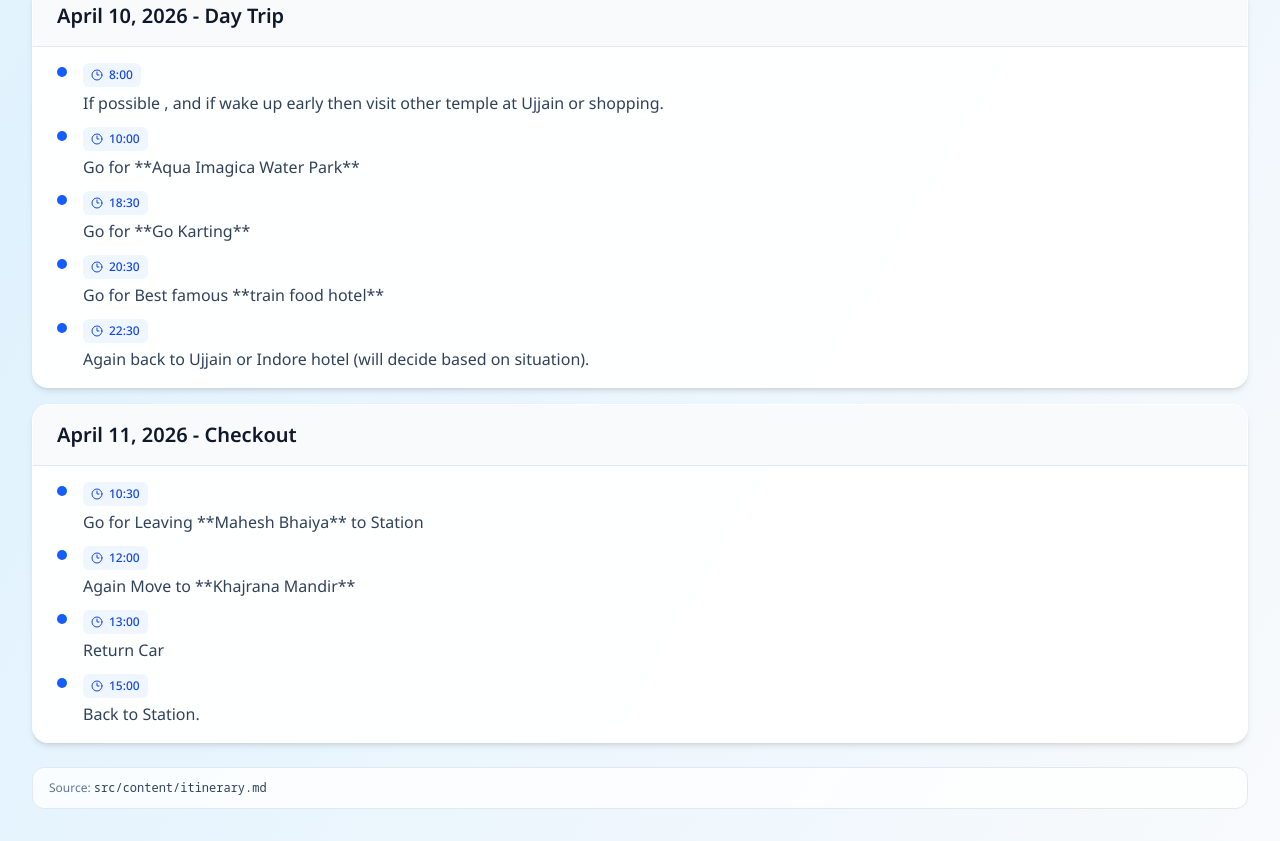
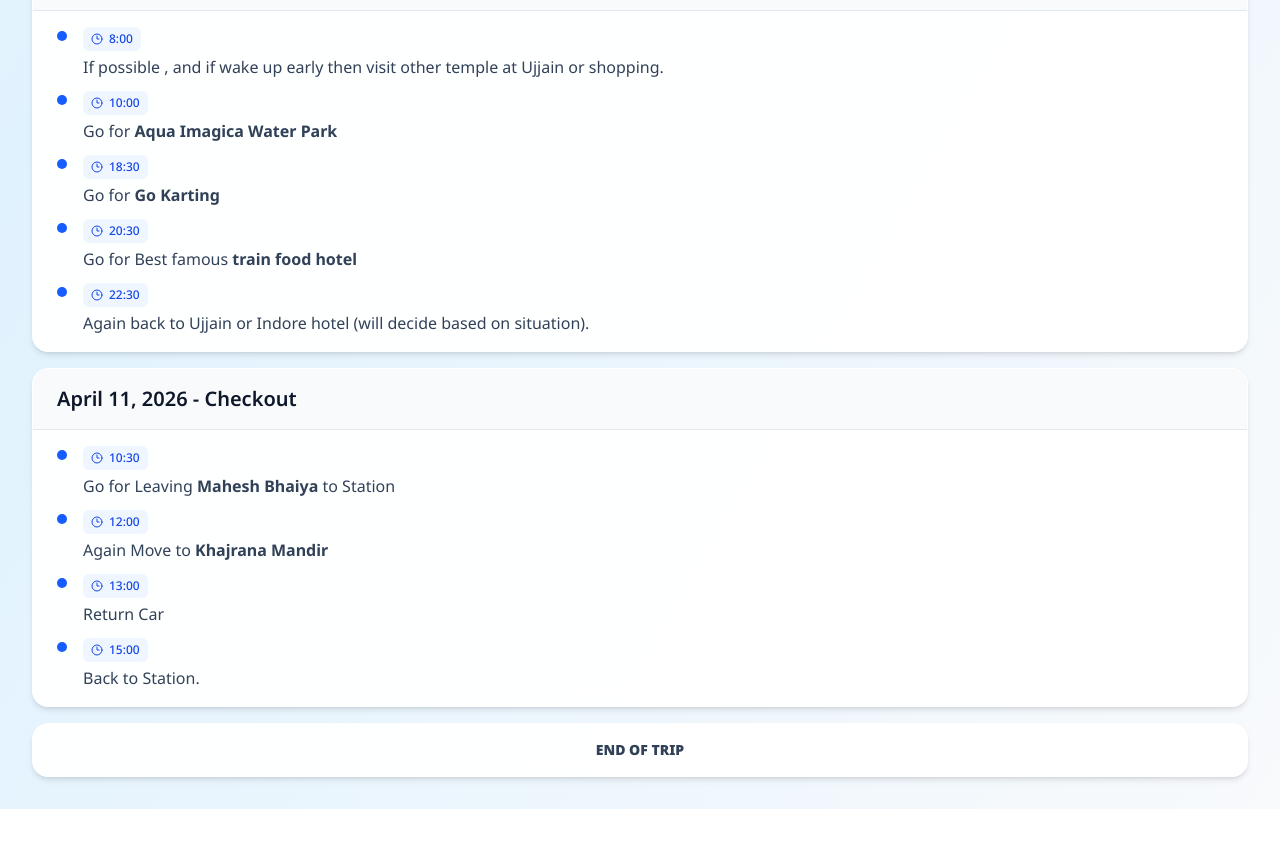
Before and after one commit to viplove11/expense_atlas, a Next.js app: page /itinerary in a window 1280 px wide. Shown: the part 1417-2258 px from the top of the page. After the commit the page ends 2226 px from the top, so only its background shows below. Built offline with nearby package versions, Linux system fonts and the light colour scheme; no server answers.

Commit message:
updated api spinner loading

```diff
--- a/src/app/auth/register/page.js
+++ b/src/app/auth/register/page.js
@@ -3,7 +3,7 @@
 import { useState } from 'react';
 import { useRouter } from 'next/navigation';
 import Link from 'next/link';
-import { UserPlus, ShieldCheck } from 'lucide-react';
+import { Loader2, UserPlus, ShieldCheck } from 'lucide-react';
 
 export default function Register() {
   const [name, setName] = useState('');
@@ -11,13 +11,17 @@ export default function Register() {
   const [password, setPassword] = useState('');
   const [error, setError] = useState('');
   const [success, setSuccess] = useState('');
+  const [isLoading, setIsLoading] = useState(false);
   const router = useRouter();
 
   const handleSubmit = async (e) => {
     e.preventDefault();
+    if (isLoading) return;
     setError('');
     setSuccess('');
+    setIsLoading(true);
 
+    try {
       const res = await fetch('/api/auth/register', {
         method: 'POST',
         headers: { 'Content-Type': 'application/json' },
@@ -31,6 +35,9 @@ export default function Register() {
         setTimeout(() => router.push('/auth/signin'), 2000);
       } else {
         setError(data.error);
+      }
+    } finally {
+      setIsLoading(false);
     }
   };
 
@@ -57,6 +64,7 @@ export default function Register() {
                   className="appearance-none relative block w-full"
                   placeholder="Full Name"
                   value={name}
+                  disabled={isLoading}
                   onChange={(e) => setName(e.target.value)}
                 />
               </div>
@@ -69,6 +77,7 @@ export default function Register() {
                   className="appearance-none relative block w-full"
                   placeholder="Email address"
                   value={email}
+                  disabled={isLoading}
                   onChange={(e) => setEmail(e.target.value)}
                 />
               </div>
@@ -81,6 +90,7 @@ export default function Register() {
                   className="appearance-none relative block w-full"
                   placeholder="Password"
                   value={password}
+                  disabled={isLoading}
                   onChange={(e) => setPassword(e.target.value)}
                 />
               </div>
@@ -97,9 +107,17 @@ export default function Register() {
             <div>
               <button
                 type="submit"
-                className="group relative w-full flex justify-center py-2.5 px-4 border border-transparent text-sm font-medium rounded-lg text-white bg-slate-900 hover:bg-slate-800"
+                disabled={isLoading}
+                className="group relative w-full flex items-center justify-center gap-2 py-2.5 px-4 border border-transparent text-sm font-medium rounded-lg text-white bg-slate-900 hover:bg-slate-800 disabled:opacity-70 disabled:cursor-not-allowed"
               >
-                Sign up
+                {isLoading ? (
+                  <>
+                    <Loader2 className="h-4 w-4 animate-spin" />
+                    Creating account...
+                  </>
+                ) : (
+                  'Sign up'
+                )}
               </button>
             </div>
 
--- a/src/app/auth/signin/page.js
+++ b/src/app/auth/signin/page.js
@@ -4,26 +4,34 @@ import { useState } from 'react';
 import { signIn } from 'next-auth/react';
 import { useRouter } from 'next/navigation';
 import Link from 'next/link';
-import { LogIn, ShieldCheck } from 'lucide-react';
+import { Loader2, LogIn, ShieldCheck } from 'lucide-react';
 
 export default function SignIn() {
   const [email, setEmail] = useState('');
   const [password, setPassword] = useState('');
   const [error, setError] = useState('');
+  const [isLoading, setIsLoading] = useState(false);
   const router = useRouter();
 
   const handleSubmit = async (e) => {
     e.preventDefault();
+    setError('');
+    setIsLoading(true);
+
+    try {
       const result = await signIn('credentials', {
         email,
         password,
         redirect: false,
       });
 
-    if (result.error) {
+      if (result?.error) {
         setError('Invalid credentials');
       } else {
         router.push('/dashboard');
+      }
+    } finally {
+      setIsLoading(false);
     }
   };
 
@@ -50,6 +58,7 @@ export default function SignIn() {
                   className="appearance-none relative block w-full"
                   placeholder="Email address"
                   value={email}
+                  disabled={isLoading}
                   onChange={(e) => setEmail(e.target.value)}
                 />
               </div>
@@ -62,6 +71,7 @@ export default function SignIn() {
                   className="appearance-none relative block w-full"
                   placeholder="Password"
                   value={password}
+                  disabled={isLoading}
                   onChange={(e) => setPassword(e.target.value)}
                 />
               </div>
@@ -74,9 +84,17 @@ export default function SignIn() {
             <div>
               <button
                 type="submit"
-                className="group relative w-full flex justify-center py-2.5 px-4 border border-transparent text-sm font-medium rounded-lg text-white bg-slate-900 hover:bg-slate-800"
+                disabled={isLoading}
+                className="group relative w-full flex items-center justify-center gap-2 py-2.5 px-4 border border-transparent text-sm font-medium rounded-lg text-white bg-slate-900 hover:bg-slate-800 disabled:opacity-70 disabled:cursor-not-allowed"
               >
-                Sign in
+                {isLoading ? (
+                  <>
+                    <Loader2 className="h-4 w-4 animate-spin" />
+                    Signing in...
+                  </>
+                ) : (
+                  'Sign in'
+                )}
               </button>
             </div>
 
--- a/src/app/itinerary/page.js
+++ b/src/app/itinerary/page.js
@@ -3,32 +3,54 @@ import path from 'node:path';
 import Link from 'next/link';
 import { ArrowLeft, CalendarDays, Clock3 } from 'lucide-react';
 
+function renderInlineMarkdown(text) {
+  const parts = text.split(/(\*\*[^*]+\*\*)/g);
+
+  return parts.map((part, index) => {
+    if (part.startsWith('**') && part.endsWith('**')) {
+      return <strong key={`${part}-${index}`}>{part.slice(2, -2)}</strong>;
+    }
+
+    return part;
+  });
+}
+
 function parseItinerary(markdown) {
   const lines = markdown.split('\n');
   const title = lines.find((line) => line.startsWith('# '))?.slice(2) || 'Itinerary';
   const sections = [];
+  const trailingNotes = [];
   let currentSection = null;
 
   for (const line of lines) {
-    if (line.startsWith('## ')) {
+    const trimmedLine = line.trim();
+
+    if (!trimmedLine) continue;
+
+    if (trimmedLine.startsWith('## ')) {
       if (currentSection) sections.push(currentSection);
-      currentSection = { heading: line.slice(3), items: [] };
+      currentSection = { heading: trimmedLine.slice(3), items: [] };
       continue;
     }
 
-    if (line.startsWith('- ') && currentSection) {
-      currentSection.items.push(line.slice(2));
+    if (trimmedLine.startsWith('- ') && currentSection) {
+      currentSection.items.push(trimmedLine.slice(2));
+      continue;
+    }
+
+    if (currentSection) {
+      trailingNotes.push(trimmedLine);
     }
   }
 
   if (currentSection) sections.push(currentSection);
-  return { title, sections };
+  return { title, sections, trailingNotes };
 }
 
 export default async function ItineraryPage() {
   const itineraryPath = path.join(process.cwd(), 'src', 'content', 'itinerary.md');
   const markdown = await fs.readFile(itineraryPath, 'utf8');
-  const { title, sections } = parseItinerary(markdown);
+  const { title, sections, trailingNotes } = parseItinerary(markdown);
 
   return (
     <div className="min-h-screen bg-[linear-gradient(120deg,_#f8fafc_0%,_#e0f2fe_35%,_#f8fafc_100%)]">
@@ -45,9 +67,6 @@ export default async function ItineraryPage() {
             <CalendarDays className="h-6 w-6 text-cyan-300" />
             <h1 className="text-2xl sm:text-3xl font-bold tracking-tight">{title}</h1>
           </div>
-          <p className="text-slate-200 mt-3 text-sm sm:text-base">
-            Fixed itinerary plan rendered from markdown and styled to match your Expense Atlas theme.
-          </p>
         </div>
 
         <div className="space-y-4">
@@ -58,17 +77,19 @@ export default async function ItineraryPage() {
               </div>
               <div className="px-5 sm:px-6 py-4 space-y-3">
                 {section.items.map((item, index) => {
-                  const [time, ...rest] = item.split(' - ');
-                  const detail = rest.join(' - ');
+                  const match = item.match(/^([^-\n]+?)\s-\s(.+)$/);
+                  const time = match ? match[1].trim() : '';
+                  const detail = match ? match[2].trim() : item;
+
                   return (
                     <div key={`${section.heading}-${index}`} className="flex gap-3 sm:gap-4">
                       <div className="mt-1 h-2.5 w-2.5 rounded-full bg-blue-600 shrink-0" />
                       <div className="flex-1 min-w-0">
                         <div className="inline-flex items-center gap-1.5 text-xs font-medium text-blue-700 bg-blue-50 px-2 py-1 rounded-md">
                           <Clock3 className="h-3 w-3" />
-                          {detail ? time : ''}
+                          {time}
                         </div>
-                        <p className="text-slate-700 mt-1 break-words">{detail || item}</p>
+                        <p className="text-slate-700 mt-1 break-words">{renderInlineMarkdown(detail)}</p>
                       </div>
                     </div>
                   );
@@ -77,15 +98,18 @@ export default async function ItineraryPage() {
             </section>
           ))}
 
+          {trailingNotes.map((note, index) => (
+            <div key={`${note}-${index}`} className="bg-white/95 backdrop-blur-sm border border-white rounded-2xl shadow-md px-6 py-4 text-sm font-semibold text-slate-700 text-center">
+              {renderInlineMarkdown(note)}
+            </div>
+          ))}
+
           {sections.length === 0 && (
             <div className="bg-white/95 backdrop-blur-sm border border-white rounded-2xl shadow-md px-6 py-10 text-center text-slate-500">
               No itinerary sections found in markdown file.
             </div>
           )}
         </div>
-        <div className="mt-6 bg-white/80 border border-slate-200 rounded-xl px-4 py-3 text-xs text-slate-500">
-          Source: <code className="text-slate-700">src/content/itinerary.md</code>
-        </div>
       </div>
     </div>
   );
```
Lines whose indentation alone changed are shown as unchanged.
